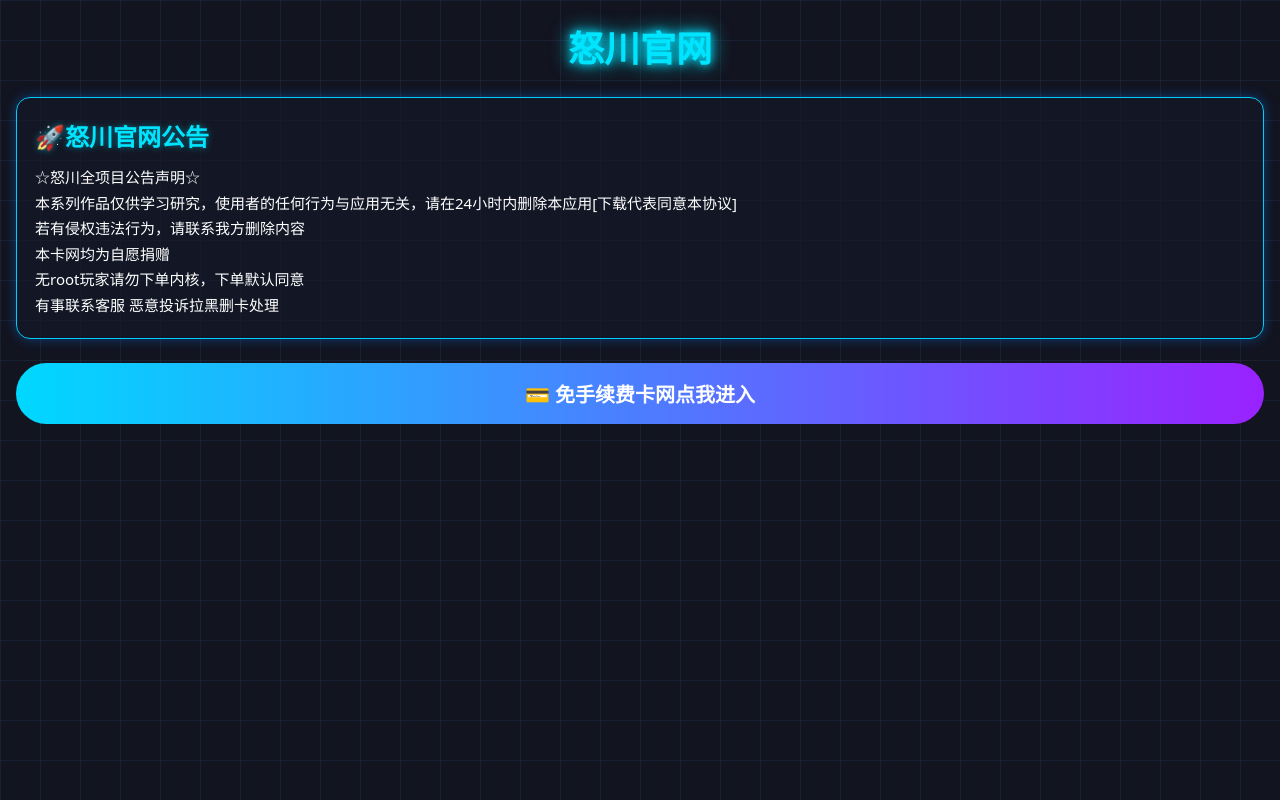
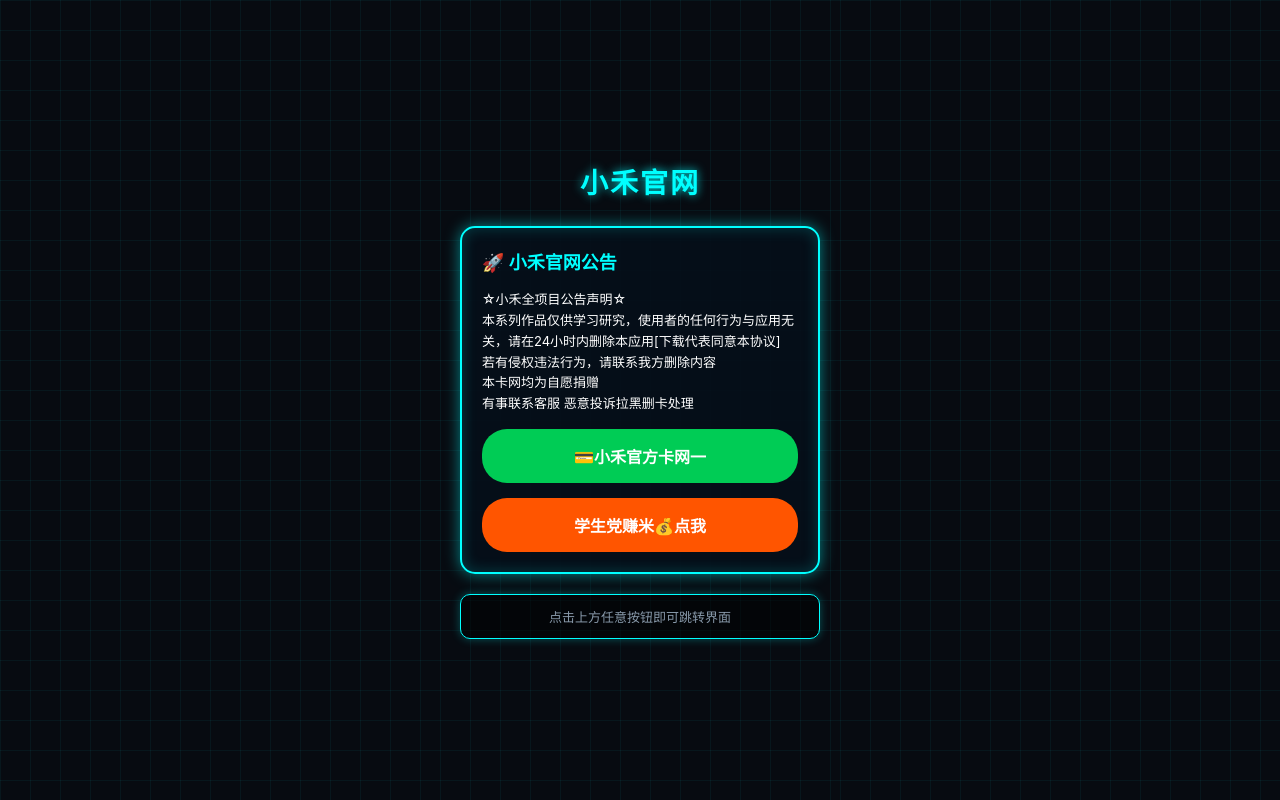
Before and after one commit to xhxh080822/xhxh080822.github.io, a plain HTML site: page index.html in a window 1280 px wide. Drawn offline with Linux system fonts and the light colour scheme.

Commit message:
Add files via upload

```diff
--- a/index.html
+++ b/index.html
@@ -2,96 +2,149 @@
 <html lang="zh-CN">
 <head>
     <meta charset="UTF-8">
-<meta name="viewport" content="width=device-width, initial-scale=1.0">
-<title>怒川官网</title>
+    <meta name="viewport" content="width=device-width, initial-scale=1.0, maximum-scale=1.0, user-scalable=no">
+    <title>小禾官网</title>
     <style>
-*{margin:0;padding:0;box-sizing:border-box;font-family:system-ui}
-body{
-    background:#121420;
-    background-image: linear-gradient(rgba(40,60,90,0.3) 1px,transparent 1px),
-    linear-gradient(90deg,rgba(40,60,90,0.3) 1px,transparent 1px);
-    background-size:40px 40px;
-    padding:20px 16px;
-    color:#fff;
+        /* 全局重置与背景设置 */
+        * {
+            box-sizing: border-box;
+            margin: 0;
+            padding: 0;
         }
-/* 缩小标题 */
-.title{
-    font-size:36px;
-    text-align:center;
-    color:#00e5ff;
-    text-shadow:0 0 8px #00e5ff,0 0 20px #00e5ff;
-    margin-bottom:24px;
-    font-weight:bold;
+        body, html {
+            height: 100%;
+            background-color: #070b11; /* 深色背景 */
+            background-image:
+                linear-gradient(rgba(0, 255, 255, 0.05) 1px, transparent 1px),
+                linear-gradient(90deg, rgba(0, 255, 255, 0.05) 1px, transparent 1px);
+            background-size: 30px 30px; /* 模拟网格背景 */
+            font-family: -apple-system, BlinkMacSystemFont, "Segoe UI", Roboto, Helvetica, Arial, sans-serif;
+            display: flex;
+            justify-content: center; /* 水平居中 */
+            align-items: center;     /* 垂直居中 */
+            overflow-y: auto;        /* 内容超长时允许滚动 */
         }
-/* 公告卡片缩小 */
-.notice-card{
-    background:rgba(20,25,40,0.65);
-    border:1px solid #00ccff;
-    box-shadow:0 0 12px #0088ff66;
-    border-radius:14px;
-    padding:20px 18px;
-    margin-bottom:24px;
+
+        /* 主容器 */
+        .wrapper {
+            width: 90%;
+            max-width: 400px;
+            display: flex;
+            flex-direction: column;
+            align-items: center;
+            padding: 20px 0;
         }
-.notice-title{
-    font-size:24px;
-    color:#00e5ff;
-    margin-bottom:12px;
-    text-shadow:0 0 6px #00e5ff77;
+
+        /* 顶部标题 */
+        .title {
+            color: #00ffff;
+            font-size: 28px;
+            font-weight: bold;
+            margin-bottom: 25px;
+            text-shadow: 0 0 10px rgba(0, 255, 255, 0.8);
+            letter-spacing: 2px;
         }
-.notice-text{
-    font-size:15px;
-    line-height:1.7;
-    color:#ffffff;
+
+        /* 蓝框主面板 */
+        .main-panel {
+            width: 100%;
+            border: 2px solid #00ffff;
+            border-radius: 15px;
+            padding: 20px;
+            background-color: rgba(5, 15, 25, 0.85);
+            box-shadow: 0 0 15px rgba(0, 255, 255, 0.5), inset 0 0 15px rgba(0, 255, 255, 0.2);
+            display: flex;
+            flex-direction: column;
+            gap: 15px; /* 按钮之间的间距 */
+            margin-bottom: 20px;
         }
-/* 通用按钮样式 */
-.btn{
-    display:block;
-    text-align:center;
-    text-decoration:none;
-    color:white;
-    font-size:20px;
-    font-weight:bold;
-    border-radius:999px;
-    padding:16px 10px;
-    margin-bottom:16px;
+
+        /* 公告标题 */
+        .notice-title {
+            color: #00ffff;
+            font-size: 18px;
+            font-weight: bold;
+            display: flex;
+            align-items: center;
         }
-.btn1{
-    background:linear-gradient(90deg,#00d8ff,#9922ff);
+
+        /* 公告文字 */
+        .notice-text {
+            color: #ffffff;
+            font-size: 13px;
+            line-height: 1.6;
         }
-.btn-qq{
-    background:#00cc66;
+
+        /* 按钮通用样式 */
+        .btn {
+            display: block;
+            width: 100%;
+            padding: 15px;
+            border-radius: 25px;
+            text-align: center;
+            font-size: 16px;
+            font-weight: bold;
+            color: #ffffff;
+            text-decoration: none;
+            border: none;
+            cursor: pointer;
+            transition: transform 0.1s;
         }
-/* TG按钮样式，匹配截图蓝色 */
-.btn-tg{
-    background:linear-gradient(90deg,#0099dd,#0077bb);
-    display:flex;
-    align-items:center;
-    justify-content:center;
-    gap:12px;
+        .btn:active {
+            transform: scale(0.98);
         }
-/* TG小飞机图标 */
-.tg-icon{
-    width:32px;
-    height:32px;
+
+        /* 绿色按钮 */
+        .btn-green {
+            background-color: #00cc55;
         }
-.btn:hover{
-    opacity:0.85;
+
+        /* 橙色按钮 */
+        .btn-orange {
+            background-color: #ff5500;
+        }
+
+        /* 底部提示 */
+        .footer-tip {
+            width: 100%;
+            border: 1px solid #00ffff;
+            border-radius: 10px;
+            padding: 12px;
+            text-align: center;
+            color: #8899aa;
+            font-size: 13px;
+            background-color: rgba(0, 0, 0, 0.5);
+            box-shadow: 0 0 10px rgba(0, 255, 255, 0.3);
         }
     </style>
 </head>
 <body>
-    <h1 class="title">怒川官网</h1>
-    <div class="notice-card">
-        <h2 class="notice-title">🚀怒川官网公告</h2>
+
+    <div class="wrapper">
+        <!-- 顶部标题 -->
+        <div class="title">小禾官网</div>
+
+        <!-- 发光蓝框 -->
+        <div class="main-panel">
+            <div class="notice-title">🚀 小禾官网公告</div>
+
             <div class="notice-text">
-☆怒川全项目公告声明☆<br>
+                ☆小禾全项目公告声明☆<br>
                 本系列作品仅供学习研究，使用者的任何行为与应用无关，请在24小时内删除本应用[下载代表同意本协议]<br>
                 若有侵权违法行为，请联系我方删除内容<br>
                 本卡网均为自愿捐赠<br>
-无root玩家请勿下单内核，下单默认同意<br>
                 有事联系客服 恶意投诉拉黑删卡处理
             </div>
+
+            <!-- 按钮组 -->
+<a href="https://q3g.66url.cn/d6i" class="btn btn-green">💳小禾官方卡网一</a>            <a href="https://drive.uc.cn/s/886e84f50f834?public=1" class="btn btn-orange">学生党赚米💰点我</a>
         </div>
-    <a href="https://fkli.cc/k99R"_blank" class="btn btn1">💳 免手续费卡网点我进入</a>
+
+        <!-- 底部提示 -->
+        <div class="footer-tip">
+            点击上方任意按钮即可跳转界面
+        </div>
+    </div>
+
 </body>
 </html>
```
Lines whose indentation alone changed are shown as unchanged.
